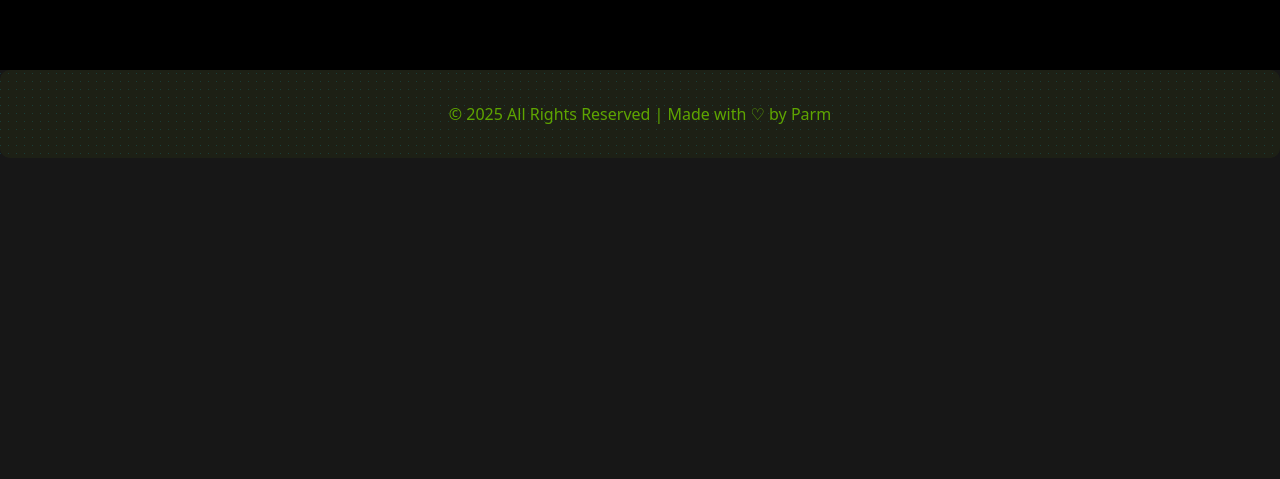
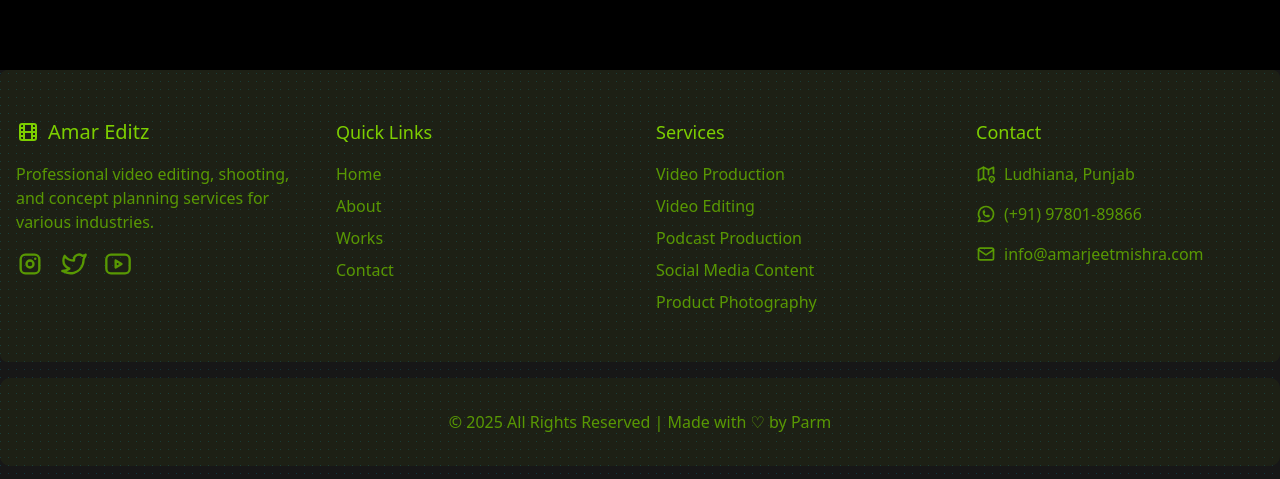
Before and after one commit to iamparmjeet/PortfolioAmarV2, a Next.js app: page / in a window 1280 px wide. Shown: the part 4271-4750 px from the top of the page. Before the commit the page ends 4429 px from the top, so only its background shows below. Built offline with nearby package versions, Linux system fonts and the light colour scheme.

Commit message:
Footer Completed

```diff
--- a/src/components/footer.tsx
+++ b/src/components/footer.tsx
@@ -1,18 +1,195 @@
-const d = new Date();
-const year = d.getFullYear();
+import { IconBrandWhatsapp, IconMail, IconMap2 } from "@tabler/icons-react";
+import Link from "next/link";
 
-function Footer() {
+import FooterCopyright from "./footer-copyright";
+import Logo from "./logo";
+import SocialsBox from "./socials";
+
+export default function Footer() {
   return (
-    <footer className="container text-lime-600 py-8 px-2  mx-auto w-full bg-lime-400/5 rounded-lg text-center mb-4">
-      ©
-      {" "}
-      {year}
-      {" "}
-      All Rights Reserved | Made with ♡ by
-      {" "}
-      <a href="https://parmjeetmishra.com" target="_blank" className="hover:text-lime-400">Parm</a>
+    <footer>
+      <FooterUpper />
+      <FooterCopyright />
     </footer>
   );
 }
 
-export default Footer;
+function FooterUpper() {
+  return (
+    <section className="md:rounded-md bg-lime-400/5 text-lime-500 mb-4 container mx-auto px-4 py-12">
+      <div className="grid grid-cols-1 md:grid-cols-2 lg:grid-cols-4 gap-8">
+        <Brand />
+        <QuickLinks />
+        <Services />
+        <Contact />
+      </div>
+    </section>
+  );
+}
+
+function Brand() {
+  return (
+    <div>
+      <Logo />
+      <p className="text-lime-600/90 my-4">
+        Professional video editing, shooting, and concept planning services for various industries.
+      </p>
+      <SocialsBox />
+    </div>
+  );
+}
+
+const QuickLinksItems = [
+  {
+    href: "/",
+    label: "Home",
+  },
+  {
+    href: "/about",
+    label: "About",
+  },
+  {
+    href: "/works",
+    label: "Works",
+  },
+  {
+    href: "/contact",
+    label: "Contact",
+  },
+];
+
+function QuickLinks() {
+  return (
+    <div>
+      <h3 className="text-lg font-medium  mb-4">Quick Links</h3>
+      <ul className="space-y-2">
+        {QuickLinksItems.map(item => (
+          <LinkBox
+            key={item.label}
+            href={item.href}
+            label={item.label}
+          />
+        ))}
+      </ul>
+    </div>
+  );
+}
+
+type LinkBoxProps = {
+  label: string;
+  href: string;
+};
+
+function LinkBox({ label, href }: LinkBoxProps) {
+  return (
+    <li>
+      <Link href={href} className="text-lime-600/90 hover:text-lime-500 transition-colors">
+        {label}
+      </Link>
+    </li>
+  );
+}
+
+const ServicesItems = [
+  {
+    id: 1,
+    href: "#",
+    label: "Video Production",
+  },
+  {
+    id: 2,
+    href: "#",
+    label: "Video Editing",
+  },
+  {
+    id: 3,
+    href: "#",
+    label: "Podcast Production",
+  },
+  {
+    id: 4,
+    href: "#",
+    label: "Social Media Content",
+  },
+  {
+    id: 5,
+    href: "#",
+    label: "Product Photography",
+  },
+];
+
+function Services() {
+  return (
+    <div>
+      <h3 className="text-lg font-medium mb-4">Services</h3>
+      <ul className="space-y-2">
+        {ServicesItems.map(item => (
+          <LinkBox
+            key={item.label}
+            href={item.href}
+            label={item.label}
+          />
+        )) }
+      </ul>
+    </div>
+  );
+}
+
+const ContactItems = [
+  {
+    id: 1,
+    href: "#",
+    label: "Ludhiana, Punjab",
+    icon: <IconMap2 className="w-5 h-5 shrink-0" />,
+  },
+  {
+    id: 2,
+    href: "wa.me/+919780189866",
+    label: "(+91) 97801-89866",
+    icon: <IconBrandWhatsapp className="w-5 h-5 shrink-0" />,
+  },
+  {
+    id: 3,
+    href: "mailto:info@amarjeetmishra.com",
+    label: "info@amarjeetmishra.com",
+    icon: <IconMail className="w-5 h-5 shrink-0" />,
+  },
+];
+
+type ContactItemProps = {
+  label: string;
+  href: string;
+  icon: React.ReactNode;
+};
+
+function ContactItemListBox({ label, href, icon }: ContactItemProps) {
+  return (
+    <a
+      href={href}
+      className="flex gap-2 items-center text-lime-600/90 hover:text-lime-500 transition-colors"
+      target="_blank"
+      rel="noopener noreferrer"
+    >
+      {icon}
+      {label}
+    </a>
+  );
+}
+
+function Contact() {
+  return (
+    <div>
+      <h3 className="text-lg font-medium mb-4">Contact</h3>
+      <ul className="space-y-4">
+        {ContactItems.map(item => (
+          <ContactItemListBox
+            key={item.id}
+            href={item.href}
+            label={item.label}
+            icon={item.icon}
+          />
+        ))}
+      </ul>
+    </div>
+  );
+}
```
